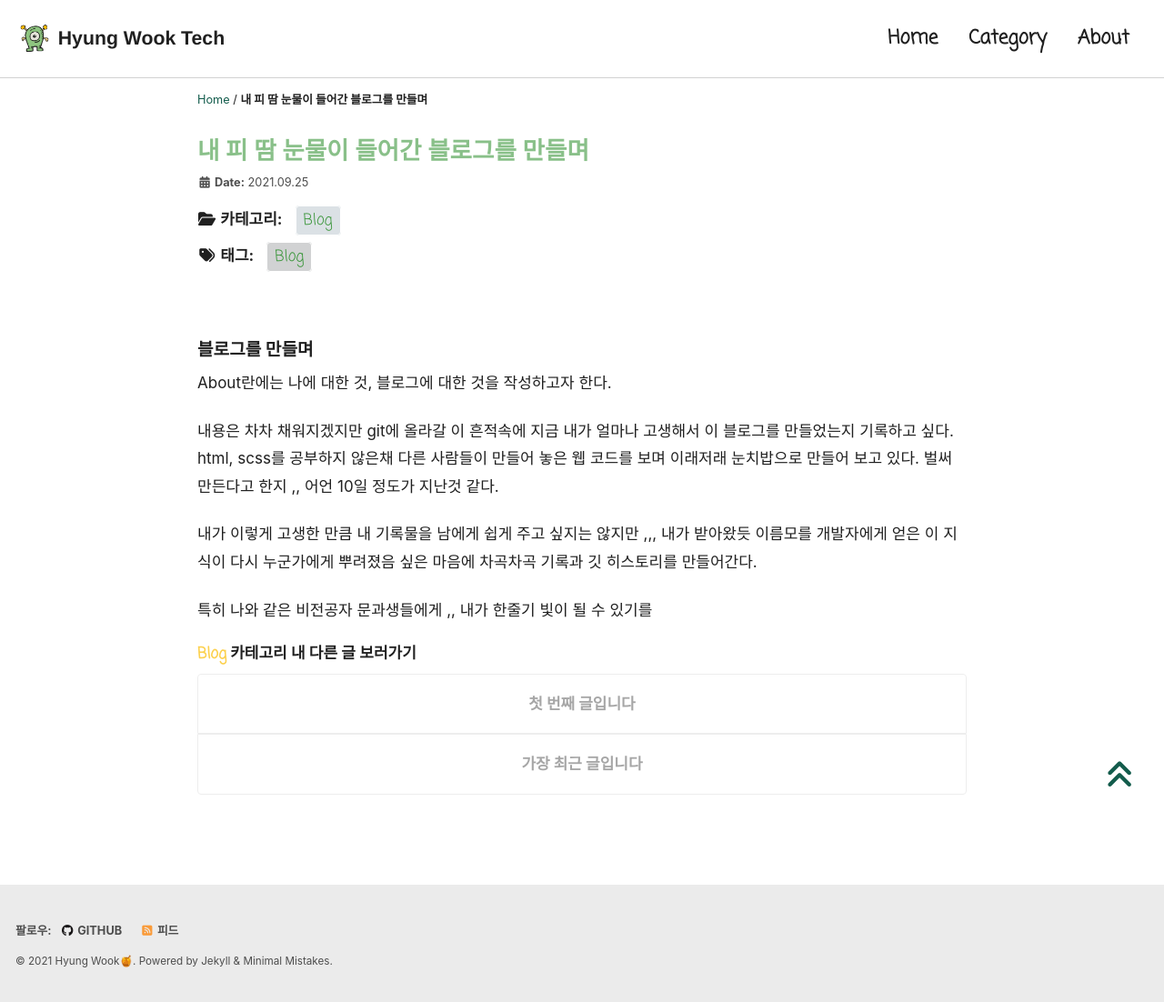
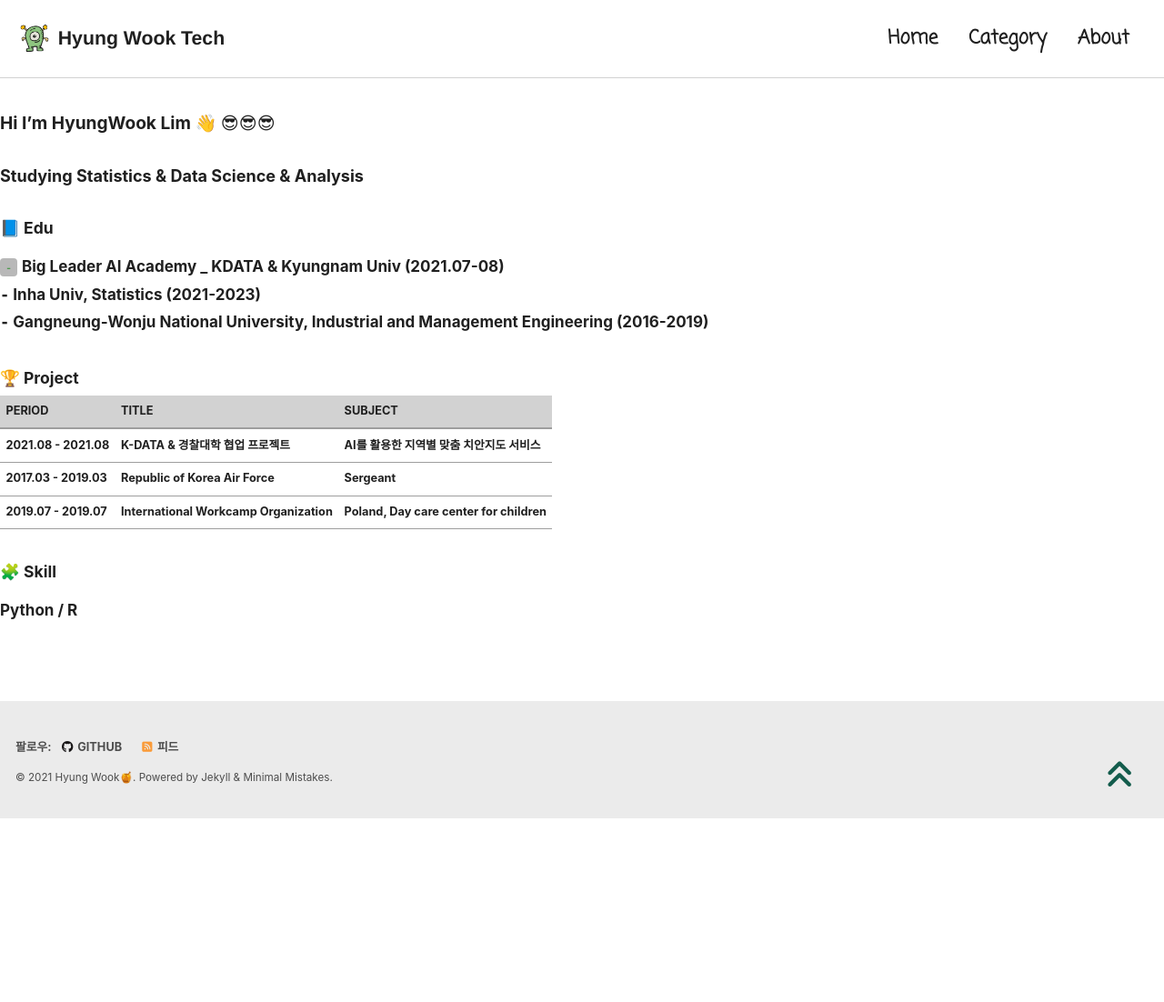
Before and after one commit to hwlim2010/hwlim2010.github.io, a Jekyll site: the page built from _pages/about.md, in a window 1280 px wide. Shown: the whole page at 91% size. Built offline with Jekyll 4.4.1, drawn with Linux system fonts in a browser that asks for light colours; cached includes are drawn as plain includes; nearby versions of some CDN libraries; some web fonts are replaced; our own code applies the rules of GitHub Pages for plain Markdown files; after the commit the page ends 900 px from its top, so only the background shows below that.

Commit message:
ABOUT 소개 변경_찐

```diff
--- a/_pages/about.md
+++ b/_pages/about.md
@@ -1,22 +1,21 @@
----
-title:  "내 피 땀 눈물이 들어간 블로그를 만들며"
-permalink: /about/
-layout: single
-published: true
-date: 2021-09-25
-categories:
-  - Blog
-tags:
-  - Blog
----
+### Hi I'm HyungWook Lim 👋 😎😎😎
+#### Studying Statistics & Data Science & Analysis
 
+##### 📘 ️Edu
 
-### 블로그를 만들며
+`-` **Big Leader AI Academy _ KDATA & Kyungnam Univ (2021.07-08)
+`-` Inha Univ, Statistics (2021-2023)
+`-` Gangneung-Wonju National University, Industrial and Management Engineering (2016-2019)**
 
-About란에는 나에 대한 것, 블로그에 대한 것을 작성하고자 한다.
+##### 🏆 Project
 
-내용은 차차 채워지겠지만 git에 올라갈 이 흔적속에 지금 내가 얼마나 고생해서 이 블로그를 만들었는지 기록하고 싶다. html, scss를 공부하지 않은채 다른 사람들이 만들어 놓은 웹 코드를 보며 이래저래 눈치밥으로 만들어 보고 있다. 벌써 만든다고 한지 ,, 어언 10일 정도가 지난것 같다.
+| PERIOD | TITLE | SUBJECT |
+| ------- | ------- | -------|
+| **2021.08 - 2021.08** | **K-DATA & 경찰대학 협업 프로젝트** | **AI를 활용한 지역별 맞춤 치안지도 서비스** |
+| ------ | ------ | ------|
+| **2017.03 - 2019.03** | **Republic of Korea Air Force** | **Sergeant**
+| **2019.07 - 2019.07** | **International Workcamp Organization** | **Poland, Day care center for children**
 
-내가 이렇게 고생한 만큼 내 기록물을 남에게 쉽게 주고 싶지는 않지만 ,,, 내가 받아왔듯 이름모를 개발자에게 얻은 이 지식이 다시 누군가에게 뿌려졌음 싶은 마음에 차곡차곡 기록과 깃 히스토리를 만들어간다.
+##### 🧩 Skill
 
-특히 나와 같은 비전공자 문과생들에게 ,, 내가 한줄기 빛이 될 수 있기를
+**Python / R**
```
